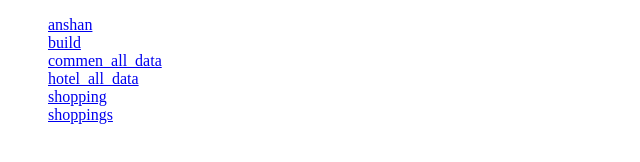
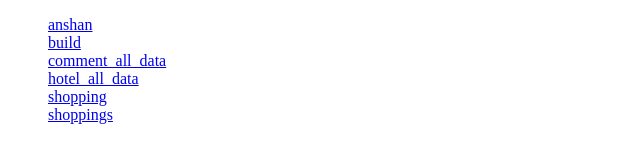
Before and after one commit to byea/learn, a plain HTML site: page index.html in a window 1280 px wide. Shown: the part 404-566 px from the top of the page, 0-640 px from the left. Drawn offline with Linux system fonts and the light colour scheme.

Commit message:
Update index.html

```diff
--- a/index.html
+++ b/index.html
@@ -32,7 +32,7 @@
 	<h3>大数据应用与服务竞赛资料</h3>
 	<div><a href="./anshan.xlsx">anshan</a></div>
 	<div><a href="./build.xlsx">build</a></div>
-	<div><a href="./commen_all_data.sql">commen_all_data</a></div>
+	<div><a href="./comment_all_data.sql">comment_all_data</a></div>
 	<div><a href="./hotel_all_data.sql">hotel_all_data</a></div>
 	<div><a href="./shopping.csv">shopping</a></div>
 	<div><a href="./shoppings.csv">shoppings</a></div>
```
